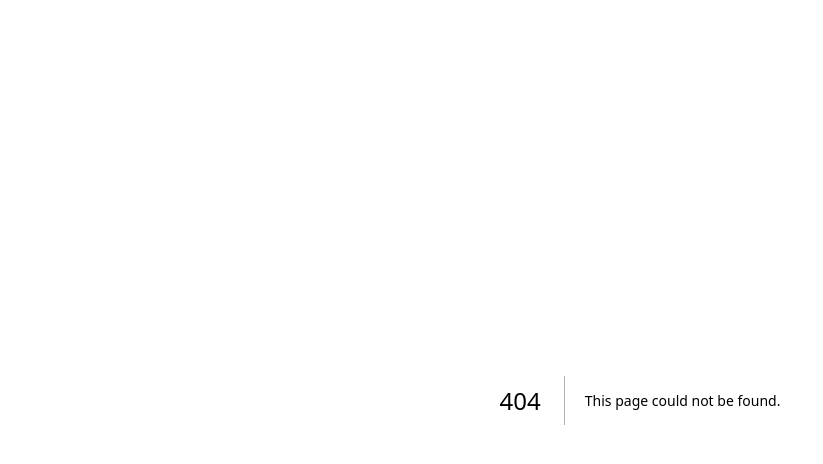
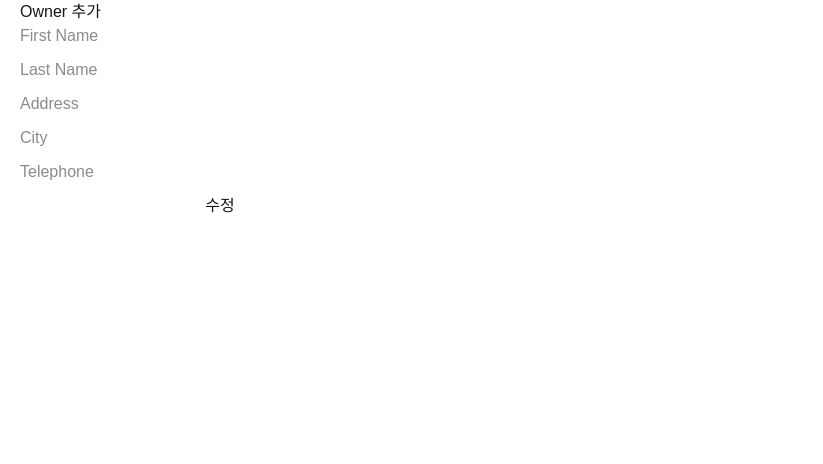
Before and after one commit to woorifisa-service-dev-4th/jiseob_clinic_front, a Next.js app: page /owners/1/edit in a window 1280 px wide. Before the commit this address had no page. Shown: the top 464 px of the page, without its empty margins (0-823 px from the left). Built offline with nearby package versions, Linux system fonts and the light colour scheme; no server answers.

Commit message:
Fix line endings

```diff
--- /dev/null
+++ b/app/owners/[ownerId]/edit/page.jsx
@@ -0,0 +1,39 @@
+"use client";
+import { useEffect, useState } from "react";
+import { useRouter, useParams } from "next/navigation";
+import { fetchOwners, updateOwner } from "../../api";
+
+export default function EditOwner() {
+    const router = useRouter();
+    const { ownerId } = useParams();
+    const [form, setForm] = useState({ firstName: "", lastName: "", address: "", city: "", telephone: "" });
+
+    useEffect(() => {
+        fetchOwners().then(owners => {
+            const owner = owners.find(o => o.id === Number(ownerId));
+            if (owner) setForm(owner);
+        });
+    }, [ownerId]);
+
+    const handleChange = (e) => setForm({ ...form, [e.target.name]: e.target.value });
+
+    const handleSubmit = async (e) => {
+        e.preventDefault();
+        await updateOwner(Number(ownerId), form);
+        router.push("/owners");
+    };
+
+    return (
+        <div style={{ maxWidth: "400px", marginLeft: "20px", display: "flex", flexDirection: "column" }}>
+            <h1>Owner 추가</h1>
+            <form onSubmit={handleSubmit} style={{ display: "flex", flexDirection: "column", gap: "10px", width: "100%" }}>
+                <input name="firstName" placeholder="First Name" value={form.firstName} onChange={handleChange} />
+                <input name="lastName" placeholder="Last Name" value={form.lastName} onChange={handleChange} />
+                <input name="address" placeholder="Address" value={form.address} onChange={handleChange} />
+                <input name="city" placeholder="City" value={form.city} onChange={handleChange} />
+                <input name="telephone" placeholder="Telephone" value={form.telephone} onChange={handleChange} />
+                <button type="submit">수정</button>
+            </form>
+        </div>
+    );
+}
--- /dev/null
+++ b/app/owners/api.js
@@ -0,0 +1,35 @@
+export const API_URL = "http://localhost:8080/api/owners";
+
+// Owner 목록 조회
+export async function fetchOwners() {
+    const res = await fetch(API_URL);
+    return res.json();
+}
+
+// Owner 추가 (응답 확인 추가)
+export async function addOwner(ownerData) {
+    console.log("전송할 데이터:", JSON.stringify(ownerData)); // 확인용 로그
+
+    const res = await fetch(API_URL, {
+        method: "POST",
+        headers: { "Content-Type": "application/json" },
+        body: JSON.stringify(ownerData),
+    });
+
+    const data = await res.json(); // 응답 데이터를 받아서 확인
+    console.log("서버 응답:", data);
+
+    if (!res.ok) {
+        throw new Error(`서버 오류: ${res.status}, 메시지: ${data.message || "알 수 없는 오류"}`);
+    }
+
+    return data;
+}
+// Owner 수정
+export async function updateOwner(ownerId, ownerData) {
+    await fetch(`${API_URL}/${ownerId}`, {
+        method: "PUT",
+        headers: { "Content-Type": "application/json" },
+        body: JSON.stringify(ownerData),
+    });
+}
--- /dev/null
+++ b/app/owners/new/page.jsx
@@ -0,0 +1,46 @@
+"use client";
+import { useState } from "react";
+import { useRouter } from "next/navigation";
+import { addOwner } from "../api";
+
+export default function AddOwner() {
+    const router = useRouter();
+    const [form, setForm] = useState({
+        firstName: "",
+        lastName: "",
+        address: "",
+        city: "",
+        telephone: ""
+    });
+
+    const handleChange = (e) => {
+        setForm({ ...form, [e.target.name]: e.target.value });
+    };
+
+    const handleSubmit = async (e) => {
+        e.preventDefault();
+        console.log("전송할 데이터:", form); // 프론트에서 보낼 데이터 확인
+
+        try {
+            const response = await addOwner(form);
+            console.log("서버 응답:", response);
+            router.push("/owners"); // 추가 후 목록으로 이동
+        } catch (error) {
+            console.error("오류 발생:", error);
+        }
+    };
+
+    return (
+        <div style={{ maxWidth: "400px", marginLeft: "20px", display: "flex", flexDirection: "column" }}>
+            <h1>Owner 추가</h1>
+            <form onSubmit={handleSubmit} style={{ display: "flex", flexDirection: "column", gap: "10px", width: "100%" }}>
+                <input name="firstName" placeholder="First Name" value={form.firstName} onChange={handleChange} />
+                <input name="lastName" placeholder="Last Name" value={form.lastName} onChange={handleChange} />
+                <input name="address" placeholder="Address" value={form.address} onChange={handleChange} />
+                <input name="city" placeholder="City" value={form.city} onChange={handleChange} />
+                <input name="telephone" placeholder="Telephone" value={form.telephone} onChange={handleChange} />
+                <button type="submit">추가</button>
+            </form>
+        </div>
+    );
+}
--- /dev/null
+++ b/app/owners/page.jsx
@@ -0,0 +1,25 @@
+"use client";
+import { useEffect, useState } from "react";
+import { fetchOwners } from "./api";
+import { useRouter } from "next/navigation";
+
+export default function OwnerList() {
+    const [owners, setOwners] = useState([]);
+
+    useEffect(() => {
+        fetchOwners().then(setOwners);
+    }, []);
+
+    return (
+        <div>
+            <h1>Owner 목록</h1>
+            <ul>
+                {owners.map(owner => (
+                    <li key={owner.id}>
+                        {owner.firstName} {owner.lastName} - {owner.city}
+                    </li>
+                ))}
+            </ul>
+        </div>
+    );
+}
```
Also changed, not shown: tsconfig.json (added, +35 -0 lines).
